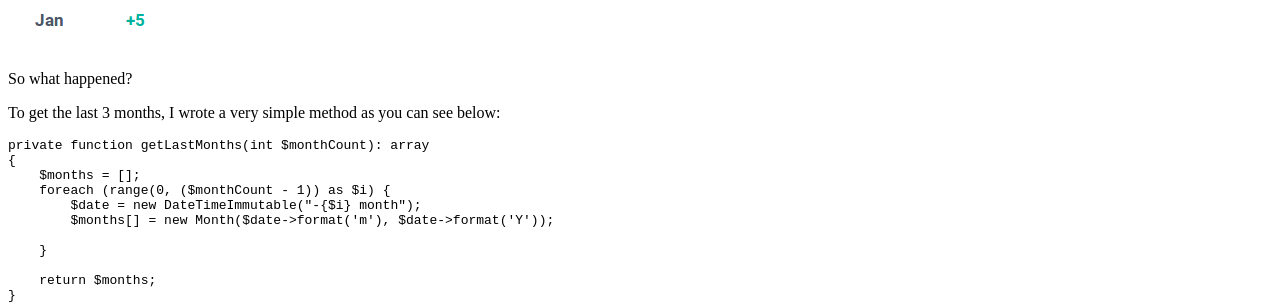
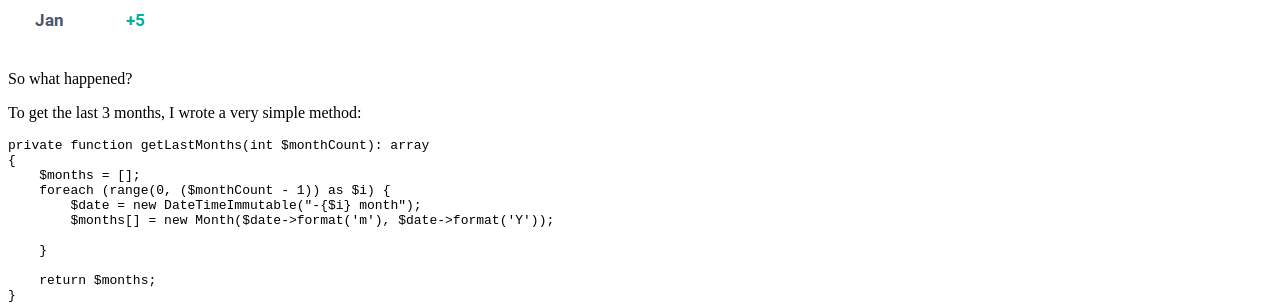
Before and after one commit to PatrickLouys/patricklouys_old.github.io, a Jekyll site: the page built from _posts/2017-03-30-a-datetime-wtf-moment-for-me.md, in a window 1280 px wide. Shown: the part 320-624 px from the top of the page. Built offline with Jekyll 4.4.1, drawn with Linux system fonts in a browser that asks for light colours; Markdown is read by kramdown in place of the engine named in the settings.

Commit message:
formatting

````diff
--- a/_posts/2017-03-30-a-datetime-wtf-moment-for-me.md
+++ b/_posts/2017-03-30-a-datetime-wtf-moment-for-me.md
@@ -9,7 +9,7 @@ I am working on a small webapp to manage my BJJ academy and today I noticed some
 
 So what happened?
 
-To get the last 3 months, I wrote a very simple method as you can see below:
+To get the last 3 months, I wrote a very simple method:
 
 ```php
 private function getLastMonths(int $monthCount): array
````
